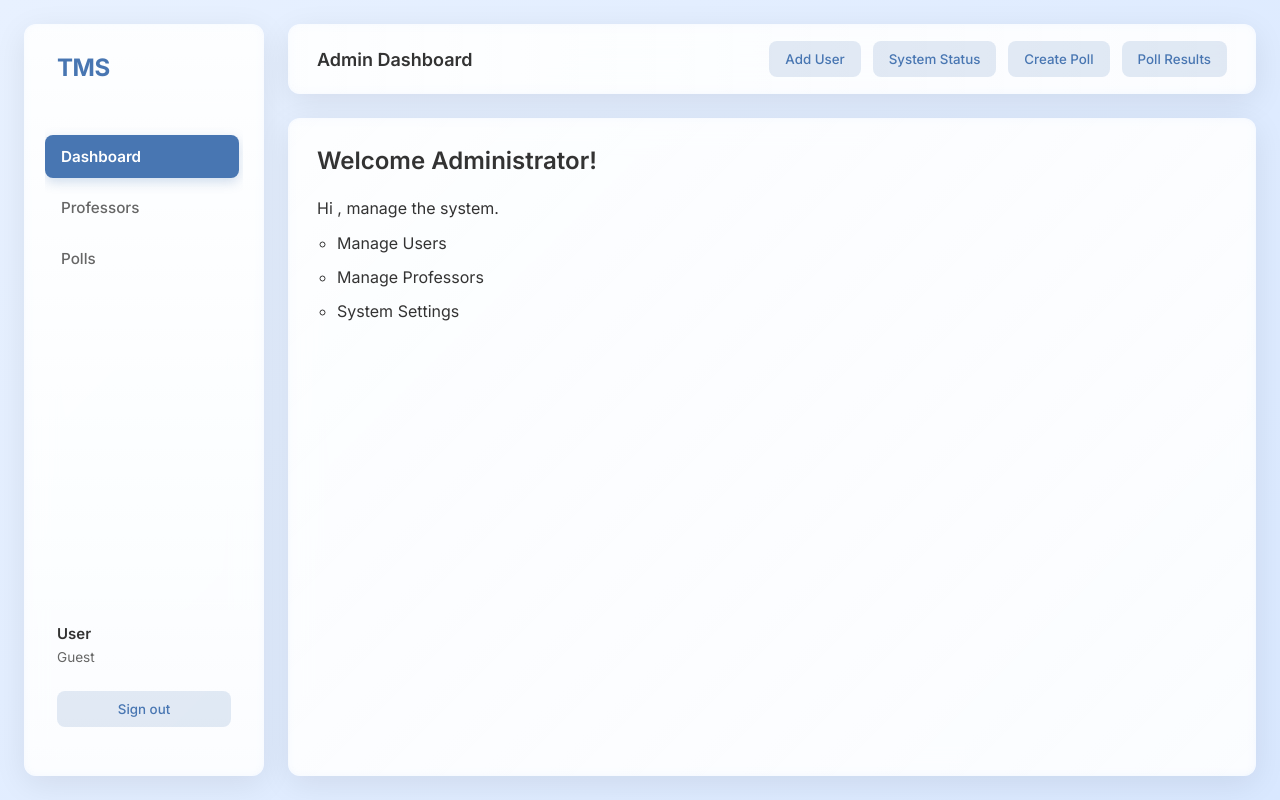
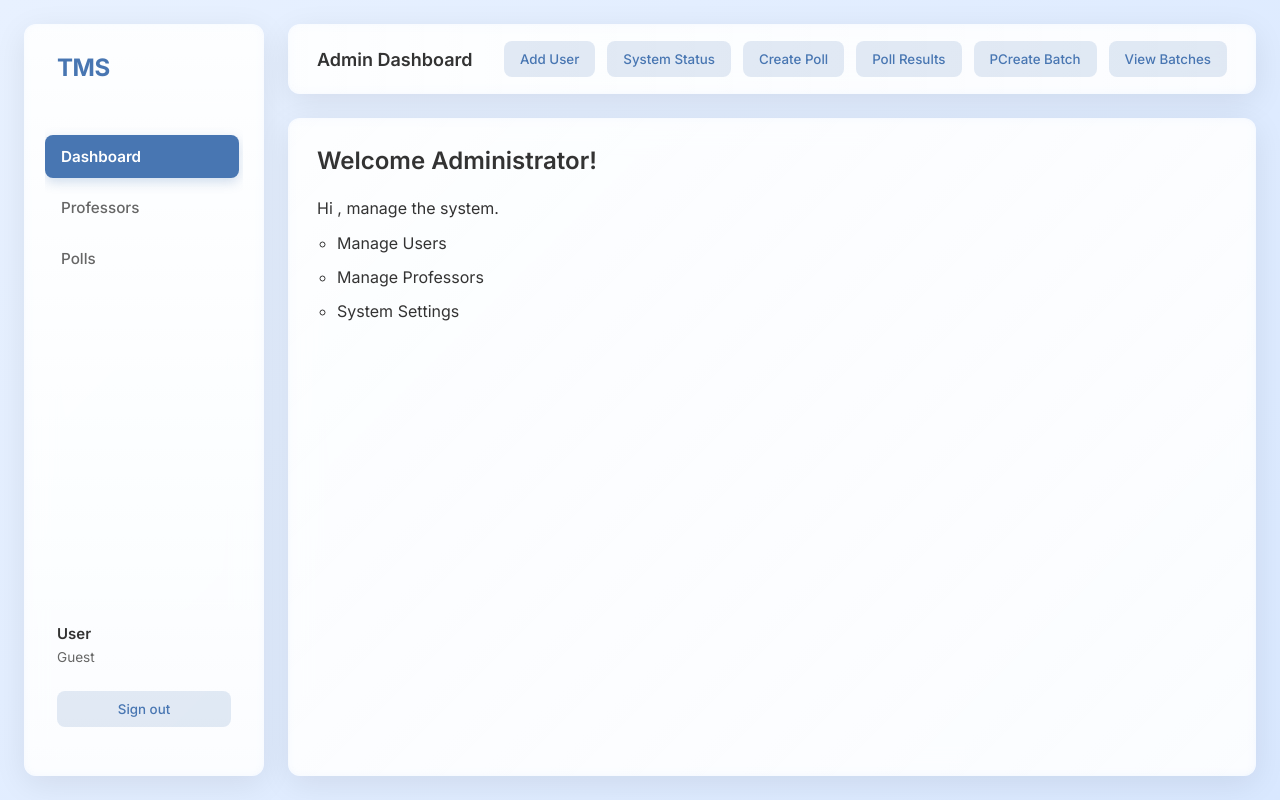
Before and after one commit to anshulgaharwal/timetable-management, a Next.js app: page /admin in a window 1280 px wide. Built offline with nearby package versions, Linux system fonts and the light colour scheme; no server answers.

Commit message:
Update page.js

```diff
--- a/src/app/admin/page.js
+++ b/src/app/admin/page.js
@@ -27,6 +27,14 @@ export default function AdminPage() {
         label: "Poll Results",
         onClick: () => router.push("/result"),
       },
+      {
+        label: "PCreate Batch",
+        onClick: () => router.push("/create-batch"),
+      },
+      {
+        label: "View Batches",
+        onClick: () => router.push("/batches"),
+      },
     ])
 
     // Clean up when unmounting
```
